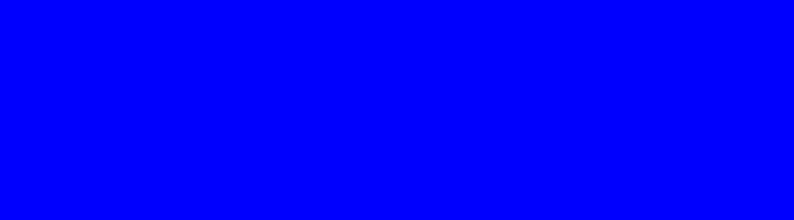
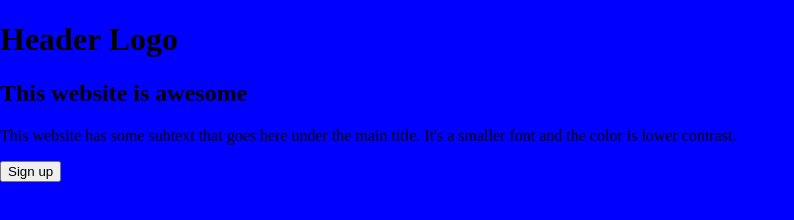
Before and after one commit to Barnabas-cyber/Main_CSS, a plain HTML site: page index.html in a window 1280 px wide. Shown: the whole page, without its empty margins (0-794 px from the left). Drawn offline with Linux system fonts and the light colour scheme.

Commit message:
Addition of tags and content

```diff
--- a/index.html
+++ b/index.html
@@ -8,6 +8,10 @@
     <title>Homepage</title>
 </head>
 <body>
+    <h1>Header Logo</h1>
 
+    <h2>This website is awesome</h2>
+    <p>This website has some subtext that goes here under the main title. It's a smaller  font and the color is lower contrast.</p>
+    <button>Sign up</button>
 </body>
 </html>
```
